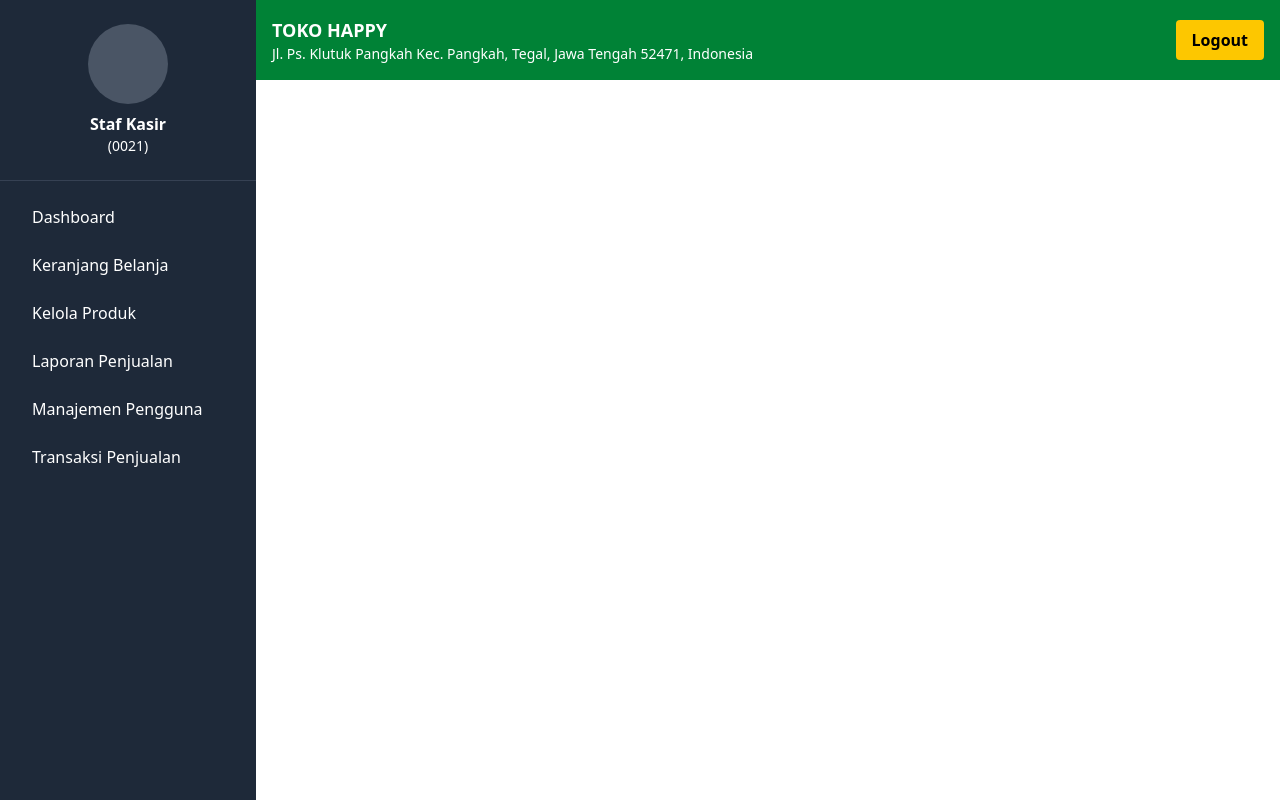
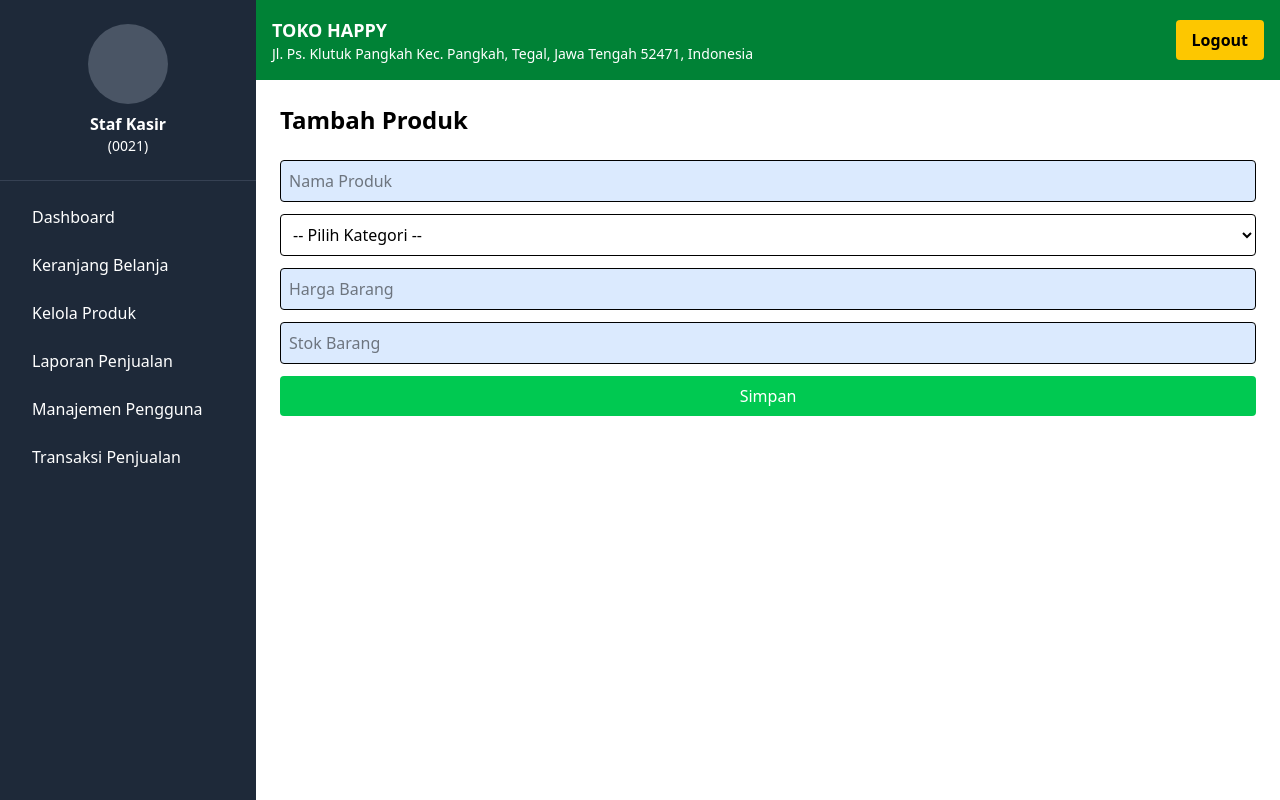
Before and after one commit to Opjasson/toko_happy, a React (Vite) app in the folder toko_happy/: page /kelola-produk/tambah-produk in a window 1280 px wide. Built offline with nearby package versions, Linux system fonts and the light colour scheme.

Commit message:
frontend : done setting tambah produk in tambahProduk page

```diff
--- a/toko_happy/src/Pages/TambahProduk.jsx
+++ b/toko_happy/src/Pages/TambahProduk.jsx
@@ -1,12 +1,78 @@
-import React from 'react'
-import MainLayout from '../Components/Templates/MainLayout'
+import React, { useState } from "react";
+import MainLayout from "../Components/Templates/MainLayout";
+import axios from "axios";
+import { useNavigate } from "react-router-dom";
 
 const TambahProduk = () => {
-  return (
-    <MainLayout>
+    const [namaBarang, setNamaBarang] = useState();
+    const [kategori, setKategori] = useState();
+    const [hargaBarang, setHargaBarang] = useState();
+    const [stokBarang, setStokBarang] = useState();
 
-    </MainLayout>
-  )
-}
+    const navigate = useNavigate();
 
-export default TambahProduk
+    const handleCreateBarang = async (e) => {
+        e.preventDefault();
+        try {
+            await axios.post("http://localhost:5000/barang", {
+                nama: namaBarang,
+                kategori: kategori,
+                harga_jual: hargaBarang,
+                stok: stokBarang,
+            });
+            alert("Barang Berhasil Ditambahkan!");
+            navigate("/kelola-produk");
+        } catch (error) {
+            console.log(error.message);
+        }
+    };
+    return (
+        <MainLayout>
+            <h1 className="text-2xl font-bold">Tambah Produk</h1>
+            <form onSubmit={handleCreateBarang} className="space-y-3">
+                <input
+                    type="text"
+                    name="NamaProduk"
+                    placeholder="Nama Produk"
+                    onChange={(a) => setNamaBarang(a.target.value)}
+                    className="w-full border p-2 rounded bg-blue-100"
+                />
+
+                <select
+                    name="kategori"
+                    onChange={(a) => setKategori(a.target.value)}
+                    className="w-full border p-2 rounded">
+                    <option value="">-- Pilih Kategori --</option>
+                    <option value="meja">Meja</option>
+                    <option value="kursi">Kursi</option>
+                    <option value="etalase">Etalase</option>
+                    <option value="buffet">Buffet</option>
+                </select>
+
+                <input
+                    type="number"
+                    name="harga"
+                    placeholder="Harga Barang"
+                    onChange={(a) => setHargaBarang(a.target.value)}
+                    className="w-full border p-2 rounded bg-blue-100"
+                />
+
+                <input
+                    type="number"
+                    name="stok"
+                    placeholder="Stok Barang"
+                    onChange={(a) => setStokBarang(a.target.value)}
+                    className="w-full border p-2 rounded bg-blue-100"
+                />
+
+                <button
+                    type="submit"
+                    className="bg-green-500 cursor-pointer text-white w-full py-2 rounded hover:bg-green-600">
+                    Simpan
+                </button>
+            </form>
+        </MainLayout>
+    );
+};
+
+export default TambahProduk;
```
